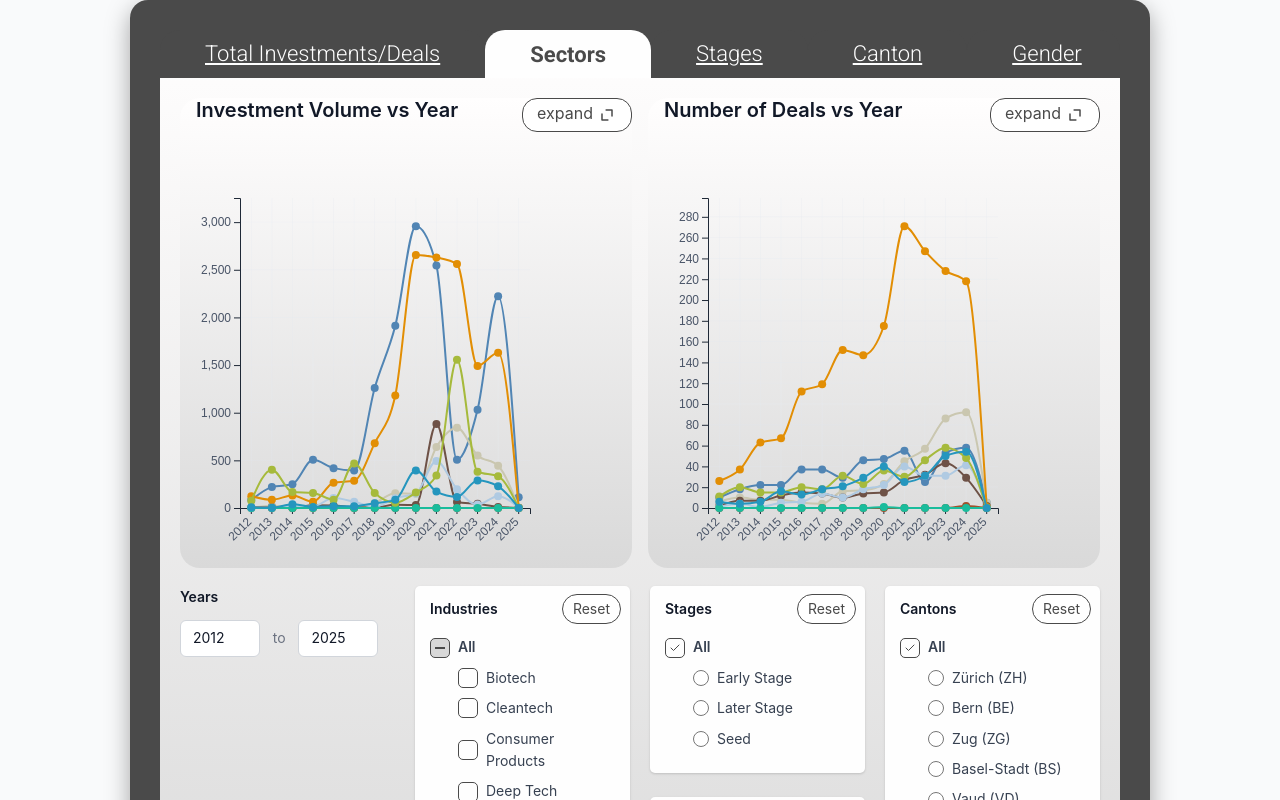
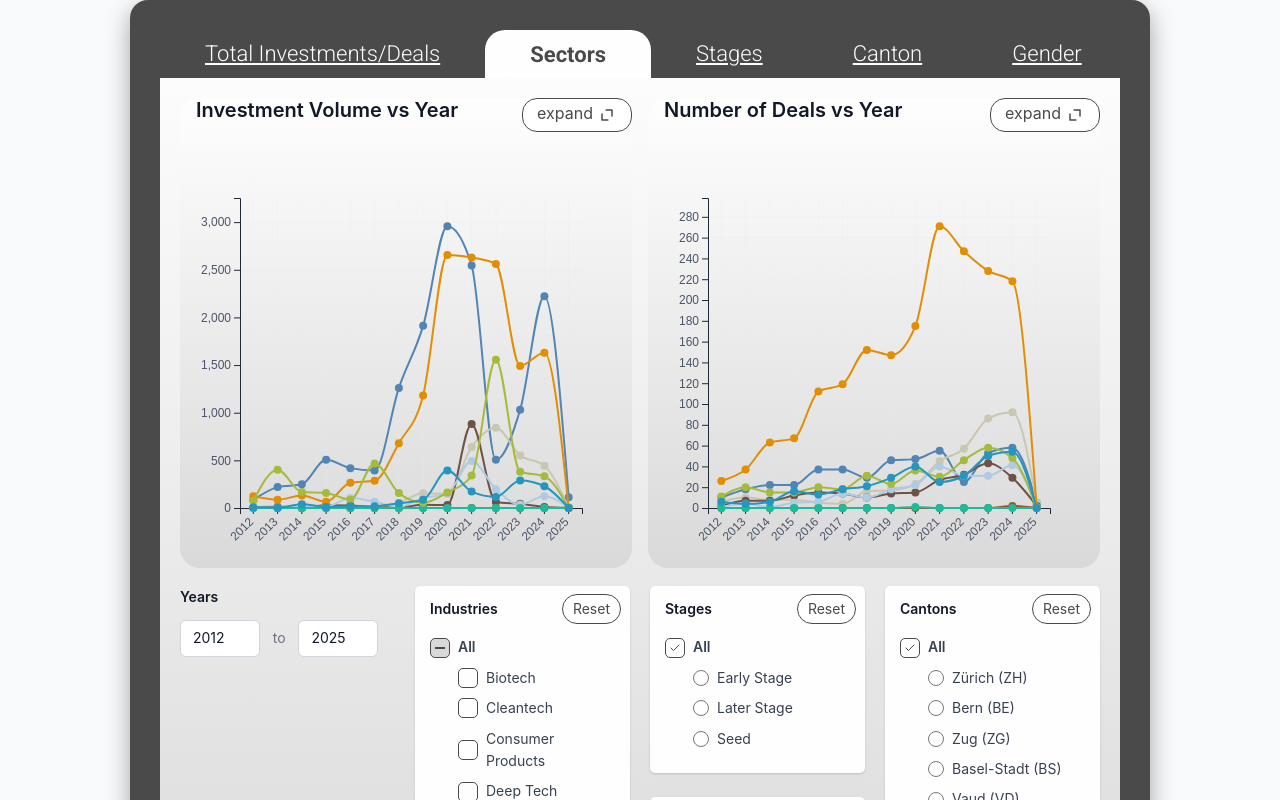
Before and after one commit to alionazherdetska/swiss-vc-dashboard, a React (Create React App) app: page / in a window 1280 px wide. Both pictures are taken after a click on the button "Sectors". Shown: the top 800 px of the page. Built offline with nearby package versions, Linux system fonts and the light colour scheme.

Commit message:
fixed the chart height

```diff
--- a/src/components/charts/CantonAnalysisChart.js
+++ b/src/components/charts/CantonAnalysisChart.js
@@ -82,64 +82,46 @@ const CantonAnalysisChart = ({ deals }) => {
   const expandedDimsBase = getChartDims(true, 440, EXPANDED_CHART_MARGIN);
   const expandedDims = { ...expandedDimsBase };
 
-  // Main chart components
+  // Main chart components - wrapped in ResponsiveD3Container for responsive width
   const VolumeChart = ({ data, mode, isExpanded = false, width, height }) => {
-    const computedDims = isExpanded
-      ? expandedDims
-      : {
-          ...dims,
-          width: dims.width / 2,
-        };
-
-    const currentDims = {
-      ...computedDims,
-      width: typeof width === "number" ? width : computedDims.width,
-      height: typeof height === "number" ? height : computedDims.height,
-    };
+    const currentDims = isExpanded ? expandedDims : dims;
+    // Use passed width/height if provided (from ResponsiveD3Container), otherwise use defaults
+    const finalHeight = typeof height === "number" ? height : currentDims.height;
 
     return (
+      <ResponsiveD3Container width="100%" height={finalHeight}>
         <CantonChart
           data={data}
           cantons={cantons}
           isVolume={true}
           mode={mode}
-        width={currentDims.width}
-        height={currentDims.height}
           margin={currentDims.margin}
           isExpanded={isExpanded}
           colorOf={colorOf}
           showTotal={false}
         />
+      </ResponsiveD3Container>
     );
   };
 
   const CountChart = ({ data, mode, isExpanded = false, width, height }) => {
-    const computedDims = isExpanded
-      ? expandedDims
-      : {
-          ...dims,
-          width: dims.width / 2,
-        };
-
-    const currentDims = {
-      ...computedDims,
-      width: typeof width === "number" ? width : computedDims.width,
-      height: typeof height === "number" ? height : computedDims.height,
-    };
+    const currentDims = isExpanded ? expandedDims : dims;
+    // Use passed width/height if provided (from ResponsiveD3Container), otherwise use defaults
+    const finalHeight = typeof height === "number" ? height : currentDims.height;
 
     return (
+      <ResponsiveD3Container width="100%" height={finalHeight}>
         <CantonChart
           data={data}
           cantons={cantons}
           isVolume={false}
           mode={mode}
-        width={currentDims.width}
-        height={currentDims.height}
           margin={currentDims.margin}
           isExpanded={isExpanded}
           colorOf={colorOf}
           showTotal={false}
         />
+      </ResponsiveD3Container>
     );
   };
 
@@ -158,9 +140,27 @@ const CantonAnalysisChart = ({ deals }) => {
         <div className="col-span-4 min-w-0">
           <ResponsiveD3Container width="100%" height={expandedDims.height}>
             {isVolumeChart ? (
-              <VolumeChart data={data} mode={mode} isExpanded={isExpanded} />
+              <CantonChart
+                data={data}
+                cantons={cantons}
+                isVolume={true}
+                mode={mode}
+                margin={expandedDims.margin}
+                isExpanded={isExpanded}
+                colorOf={colorOf}
+                showTotal={false}
+              />
             ) : (
-              <CountChart data={data} mode={mode} isExpanded={isExpanded} />
+              <CantonChart
+                data={data}
+                cantons={cantons}
+                isVolume={false}
+                mode={mode}
+                margin={expandedDims.margin}
+                isExpanded={isExpanded}
+                colorOf={colorOf}
+                showTotal={false}
+              />
             )}
           </ResponsiveD3Container>
         </div>
--- a/src/components/charts/GenderAnalysisChart.js
+++ b/src/components/charts/GenderAnalysisChart.js
@@ -81,64 +81,46 @@ const GenderAnalysisChart = ({ deals }) => {
   const expandedDimsBase = getChartDims(true, 440, EXPANDED_CHART_MARGIN);
   const expandedDims = { ...expandedDimsBase };
 
-  // Main chart components
+  // Main chart components - wrapped in ResponsiveD3Container for responsive width
   const VolumeChart = ({ data, mode, isExpanded = false, width, height }) => {
-    const computedDims = isExpanded
-      ? expandedDims
-      : {
-          ...dims,
-          width: dims.width / 2,
-        };
-
-    const currentDims = {
-      ...computedDims,
-      width: typeof width === "number" ? width : computedDims.width,
-      height: typeof height === "number" ? height : computedDims.height,
-    };
+    const currentDims = isExpanded ? expandedDims : dims;
+    // Use passed width/height if provided (from ResponsiveD3Container), otherwise use defaults
+    const finalHeight = typeof height === "number" ? height : currentDims.height;
 
     return (
+      <ResponsiveD3Container width="100%" height={finalHeight}>
         <GenderChart
           data={data}
           genders={genders}
           isVolume={true}
           mode={mode}
-        width={currentDims.width}
-        height={currentDims.height}
           margin={currentDims.margin}
           isExpanded={isExpanded}
           colorOf={colorOf}
           showTotal={false}
         />
+      </ResponsiveD3Container>
     );
   };
 
   const CountChart = ({ data, mode, isExpanded = false, width, height }) => {
-    const computedDims = isExpanded
-      ? expandedDims
-      : {
-          ...dims,
-          width: dims.width / 2,
-        };
-
-    const currentDims = {
-      ...computedDims,
-      width: typeof width === "number" ? width : computedDims.width,
-      height: typeof height === "number" ? height : computedDims.height,
-    };
+    const currentDims = isExpanded ? expandedDims : dims;
+    // Use passed width/height if provided (from ResponsiveD3Container), otherwise use defaults
+    const finalHeight = typeof height === "number" ? height : currentDims.height;
 
     return (
+      <ResponsiveD3Container width="100%" height={finalHeight}>
         <GenderChart
           data={data}
           genders={genders}
           isVolume={false}
           mode={mode}
-        width={currentDims.width}
-        height={currentDims.height}
           margin={currentDims.margin}
           isExpanded={isExpanded}
           colorOf={colorOf}
           showTotal={false}
         />
+      </ResponsiveD3Container>
     );
   };
 
@@ -157,9 +139,27 @@ const GenderAnalysisChart = ({ deals }) => {
         <div className="col-span-4 min-w-0">
           <ResponsiveD3Container width="100%" height={expandedDims.height}>
             {isVolumeChart ? (
-              <VolumeChart data={data} mode={mode} isExpanded={isExpanded} />
+              <GenderChart
+                data={data}
+                genders={genders}
+                isVolume={true}
+                mode={mode}
+                margin={expandedDims.margin}
+                isExpanded={isExpanded}
+                colorOf={colorOf}
+                showTotal={false}
+              />
             ) : (
-              <CountChart data={data} mode={mode} isExpanded={isExpanded} />
+              <GenderChart
+                data={data}
+                genders={genders}
+                isVolume={false}
+                mode={mode}
+                margin={expandedDims.margin}
+                isExpanded={isExpanded}
+                colorOf={colorOf}
+                showTotal={false}
+              />
             )}
           </ResponsiveD3Container>
         </div>
--- a/src/components/charts/QuarterlyAnalysisChart.js
+++ b/src/components/charts/QuarterlyAnalysisChart.js
@@ -91,29 +91,19 @@ const QuarterlyAnalysisChart = ({
   const expandedDimsBase = getChartDims(true, 440, EXPANDED_CHART_MARGIN);
   const expandedDims = { ...expandedDimsBase };
 
-  // Main chart components
+  // Main chart components - wrapped in ResponsiveD3Container for responsive width
   const VolumeChart = ({ data, mode, isExpanded = false, width, height }) => {
-    const computedDims = isExpanded
-      ? expandedDims
-      : {
-          ...dims,
-          width: dims.width / 2,
-        };
-
-    const currentDims = {
-      ...computedDims,
-      width: typeof width === "number" ? width : computedDims.width,
-      height: typeof height === "number" ? height : computedDims.height,
-    };
+    const currentDims = isExpanded ? expandedDims : dims;
+    // Use passed width/height if provided (from ResponsiveD3Container), otherwise use defaults
+    const finalHeight = typeof height === "number" ? height : currentDims.height;
 
     return (
+      <ResponsiveD3Container width="100%" height={finalHeight}>
         <QuarterlyChart
           data={data}
           industries={industries}
           isVolume={true}
           mode={mode}
-        width={currentDims.width}
-        height={currentDims.height}
           margin={currentDims.margin}
           isExpanded={isExpanded}
           colorOf={colorOf}
@@ -121,31 +111,22 @@ const QuarterlyAnalysisChart = ({
           selectedIndustries={selectedIndustries}
           showDataPoints={true}
         />
+      </ResponsiveD3Container>
     );
   };
 
   const CountChart = ({ data, mode, isExpanded = false, width, height }) => {
-    const computedDims = isExpanded
-      ? expandedDims
-      : {
-          ...dims,
-          width: dims.width / 2,
-        };
-
-    const currentDims = {
-      ...computedDims,
-      width: typeof width === "number" ? width : computedDims.width,
-      height: typeof height === "number" ? height : computedDims.height,
-    };
+    const currentDims = isExpanded ? expandedDims : dims;
+    // Use passed width/height if provided (from ResponsiveD3Container), otherwise use defaults
+    const finalHeight = typeof height === "number" ? height : currentDims.height;
 
     return (
+      <ResponsiveD3Container width="100%" height={finalHeight}>
         <QuarterlyChart
           data={data}
           industries={industries}
           isVolume={false}
           mode={mode}
-        width={currentDims.width}
-        height={currentDims.height}
           margin={currentDims.margin}
           isExpanded={isExpanded}
           colorOf={colorOf}
@@ -153,6 +134,7 @@ const QuarterlyAnalysisChart = ({
           selectedIndustries={selectedIndustries}
           showDataPoints={true}
         />
+      </ResponsiveD3Container>
     );
   };
 
@@ -177,7 +159,6 @@ const QuarterlyAnalysisChart = ({
                 mode={mode}
                 isExpanded={isExpanded}
                 isVolume={true}
-                height={expandedDims.height}
                 margin={expandedDims.margin}
                 colorOf={colorOf}
                 showTotal={showTotal}
@@ -191,7 +172,6 @@ const QuarterlyAnalysisChart = ({
                 mode={mode}
                 isExpanded={isExpanded}
                 isVolume={false}
-                height={expandedDims.height}
                 margin={expandedDims.margin}
                 colorOf={colorOf}
                 showTotal={showTotal}
--- a/src/components/charts/TimelineChart.js
+++ b/src/components/charts/TimelineChart.js
@@ -4,6 +4,7 @@ import D3AreaChart from "./shared/D3AreaChart";
 import ResponsiveD3Container from "./shared/ResponsiveD3Container";
 import ChartLegend from "./shared/ChartLegend";
 import { getChartDims } from "../../lib/utils";
+import { CHART_MARGIN, EXPANDED_CHART_MARGIN } from "../../lib/constants";
 
 const InnerArea = ({ data, dataKey, mode, width, height, margin, yAxisLabel }) => {
   return (
@@ -30,11 +31,23 @@ export const TimelineChart = ({ data, showVolume = false, title }) => {
   const defaultY = showVolume ? "Volume (CHF M)" : "Count";
   const headerTitle = title || (showVolume ? "Invested capital" : "Number of deals");
 
+  // Chart dimensions
+  const dims = getChartDims(false, undefined, CHART_MARGIN);
+  const expandedDims = getChartDims(true, 440, EXPANDED_CHART_MARGIN);
+
   const ChartComponent = ({ data: chartData, singleMode, onExpand }) => (
     <SingleChartLayout
       title={headerTitle}
       ChartComponent={(props) => (
-        <InnerArea {...props} data={chartData} dataKey={chartKey} yAxisLabel={defaultY} />
+        <ResponsiveD3Container width="100%" height={dims.height}>
+          <InnerArea
+            {...props}
+            data={chartData}
+            dataKey={chartKey}
+            margin={dims.margin}
+            yAxisLabel={defaultY}
+          />
+        </ResponsiveD3Container>
       )}
       onExpand={() => onExpand && onExpand(showVolume ? "volume" : "count")}
     />
@@ -46,8 +59,6 @@ export const TimelineChart = ({ data, showVolume = false, title }) => {
       data={data}
       ChartComponent={ChartComponent}
       ExpandedChartComponent={({ data: d, mode, expandedChart, isExpanded }) => {
-        const expandedDims = getChartDims(true, 440);
-
         return (
           <div className="grid grid-cols-5 items-start">
             <div className="col-span-1 pt-8">
@@ -60,8 +71,7 @@ export const TimelineChart = ({ data, showVolume = false, title }) => {
                   data={d}
                   dataKey={chartKey}
                   mode={mode}
-                height={expandedDims.height}
-                margin={{ top: 50, right: 50, left: 60, bottom: 60 }}
+                  margin={expandedDims.margin}
                   isExpanded={true}
                   yAxisLabel={defaultY}
                 />
@@ -78,3 +88,5 @@ export const TimelineChart = ({ data, showVolume = false, title }) => {
     />
   );
 };
+
+export default TimelineChart;
--- a/src/components/charts/shared/D3MultiSeriesChart.js
+++ b/src/components/charts/shared/D3MultiSeriesChart.js
@@ -256,9 +256,11 @@ const D3MultiSeriesChart = ({
     yAxisLabel,
   ]);
 
+  // Match D3ComposedChart pattern: no fixed width/height on wrapper div,
+  // pass dimensions directly to SVG for responsive behavior
   return (
-    <div className="relative" style={{ width, height }}>
-      <svg ref={svgRef} width="100%" height="100%"></svg>
+    <div className="relative">
+      <svg ref={svgRef} width={width} height={height}></svg>
       <div
         ref={tooltipRef}
         className="absolute pointer-events-none opacity-0 transition-opacity z-50 bg-black/90 text-white px-3 py-2 rounded-md text-[13px] shadow-lg"
```
Lines whose indentation alone changed are shown as unchanged.
